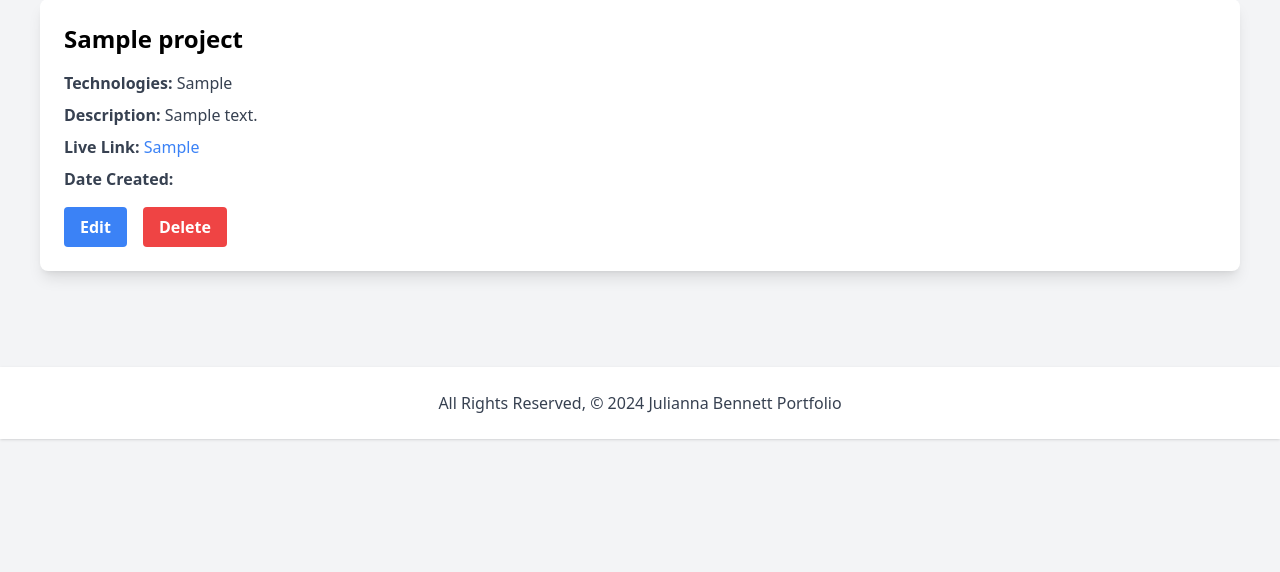
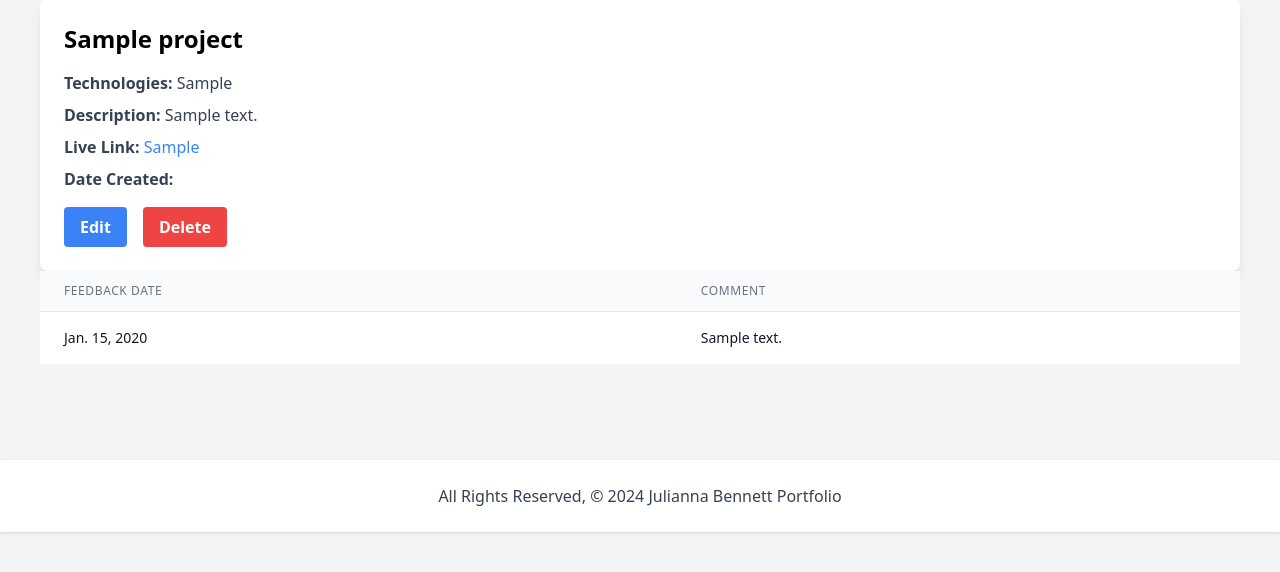
Before and after one commit to julibennett/projectcollector, a Django app: page /projects/1/ in a window 1280 px wide. Shown: the part 141-713 px from the top of the page. Run offline with Django 4.2, Linux system fonts and the light colour scheme; tables that the repository leaves empty hold one stand-in row (values such as "Sample post"); some libraries are stand-ins or nearby versions.

Commit message:
part 4, one to many, got feedback to work

```diff
--- a/projectcollector_app/admin.py
+++ b/projectcollector_app/admin.py
@@ -1,7 +1,8 @@
 from django.contrib import admin
 
-from .models import Project
+from .models import Project, Feedback
 
 # Register your models here.
 
 admin.site.register(Project)
+admin.site.register(Feedback)
--- a/projectcollector_app/models.py
+++ b/projectcollector_app/models.py
@@ -15,3 +15,13 @@
 
     def get_absolute_url(self):
         return reverse('detail', kwargs={'project_id': self.id})
+
+
+class Feedback(models.Model):
+    date = models.DateField('feedback date')
+    comment = models.CharField(max_length = 50)
+
+    project = models.ForeignKey(Project, on_delete=models.CASCADE)
+
+    def __str__(self):
+        return f"{self.comment} on {self.date}"
--- a/projectcollector_app/templates/projectcollector_app/project_form.html
+++ b/projectcollector_app/templates/projectcollector_app/project_form.html
@@ -5,7 +5,7 @@
   {% if object %}
       <h1 class="text-3xl font-bold text-center mb-6">Edit <span class="text-teal-600">{{ object.name }}</span></h1>
   {% else %}
-      <h1 class="text-3xl font-bold text-center mb-6">Add Cat</h1>
+      <h1 class="text-3xl font-bold text-center mb-6">Add a Project</h1>
   {% endif %}
 
   <form action="" method="POST" class="w-full max-w-2xl mx-auto bg-white p-8 border border-gray-300 rounded-lg shadow-lg">
--- a/projectcollector_app/templates/projects/detail.html
+++ b/projectcollector_app/templates/projects/detail.html
@@ -16,6 +16,35 @@
             <a href="{% url 'projects_delete' project.id %}" class="bg-red-500 hover:bg-red-600 text-white font-bold py-2 px-4 rounded cursor-pointer">Delete</a>
         </div>
     </div>
+
+    <div class="col-span-6">
+        <table class="min-w-full divide-y divide-gray-200">
+            <thead>
+                <tr>
+                    <th scope="col" class="px-6 py-3 bg-gray-50 text-left text-xs font-medium text-gray-500 uppercase tracking-wider">
+                        Feedback Date
+                    </th>
+                    <th scope="col" class="px-6 py-3 bg-gray-50 text-left text-xs font-medium text-gray-500 uppercase tracking-wider">
+                        Comment
+                    </th>
+                </tr>
+            </thead>
+            <tbody class="bg-white divide-y divide-gray-200">
+                {% for feedback in project.feedback_set.all %}
+                <tr>
+                    <td class="px-6 py-4 whitespace-nowrap">
+                        <div class="text-sm text-gray-900">{{ feedback.date }}</div>
+                    </td>
+                    <td class="px-6 py-4 whitespace-nowrap">
+                        <div class="text-sm text-gray-900">{{ feedback.comment }}</div>
+                    </td>
+                </tr>
+                {% endfor %}
+            </tbody>
+        </table>
+    </div>
+
+
 </div>
 
 {% endblock %}
```
Also changed, not shown: projectcollector_app/migrations/0002_feedback.py (added).
